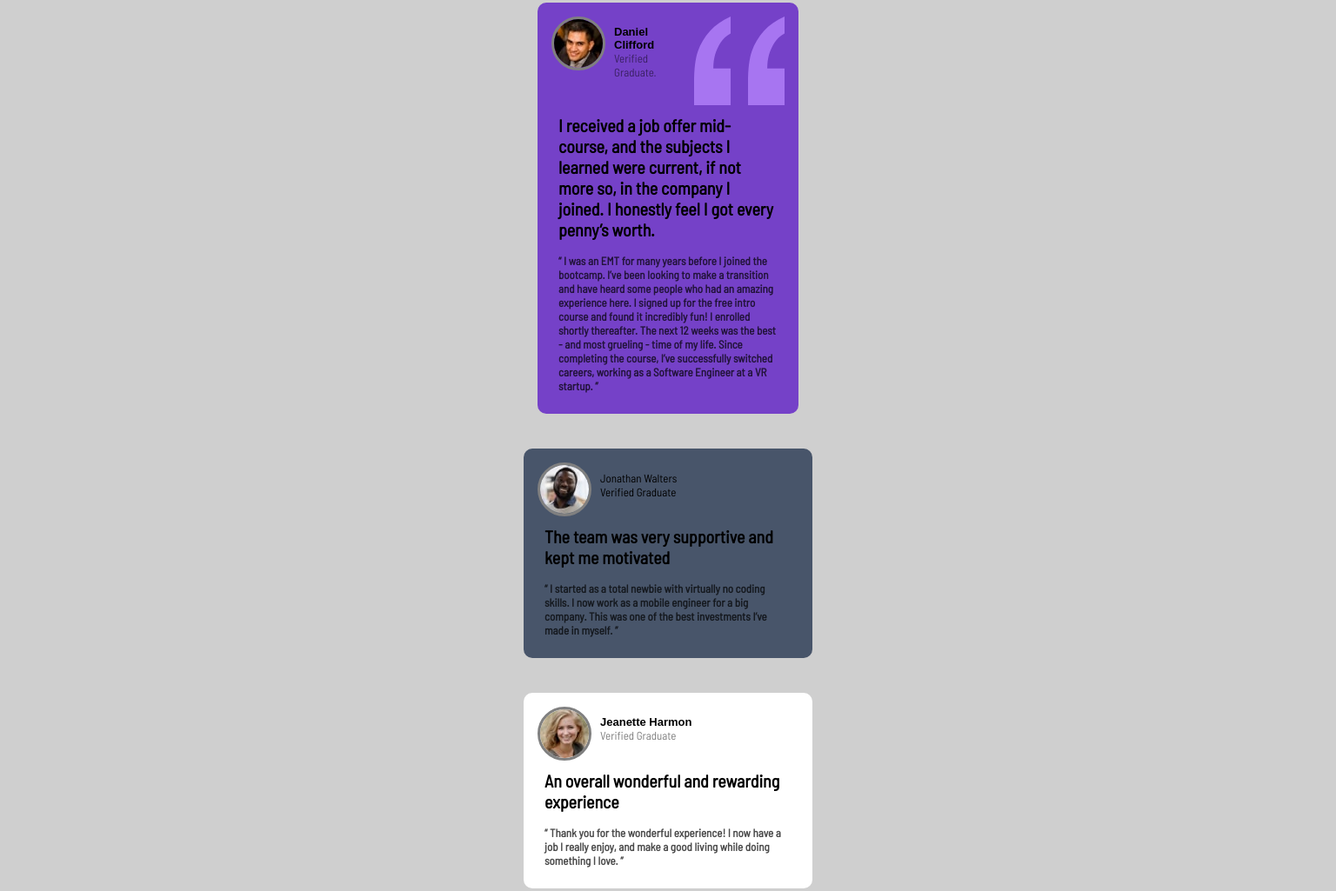
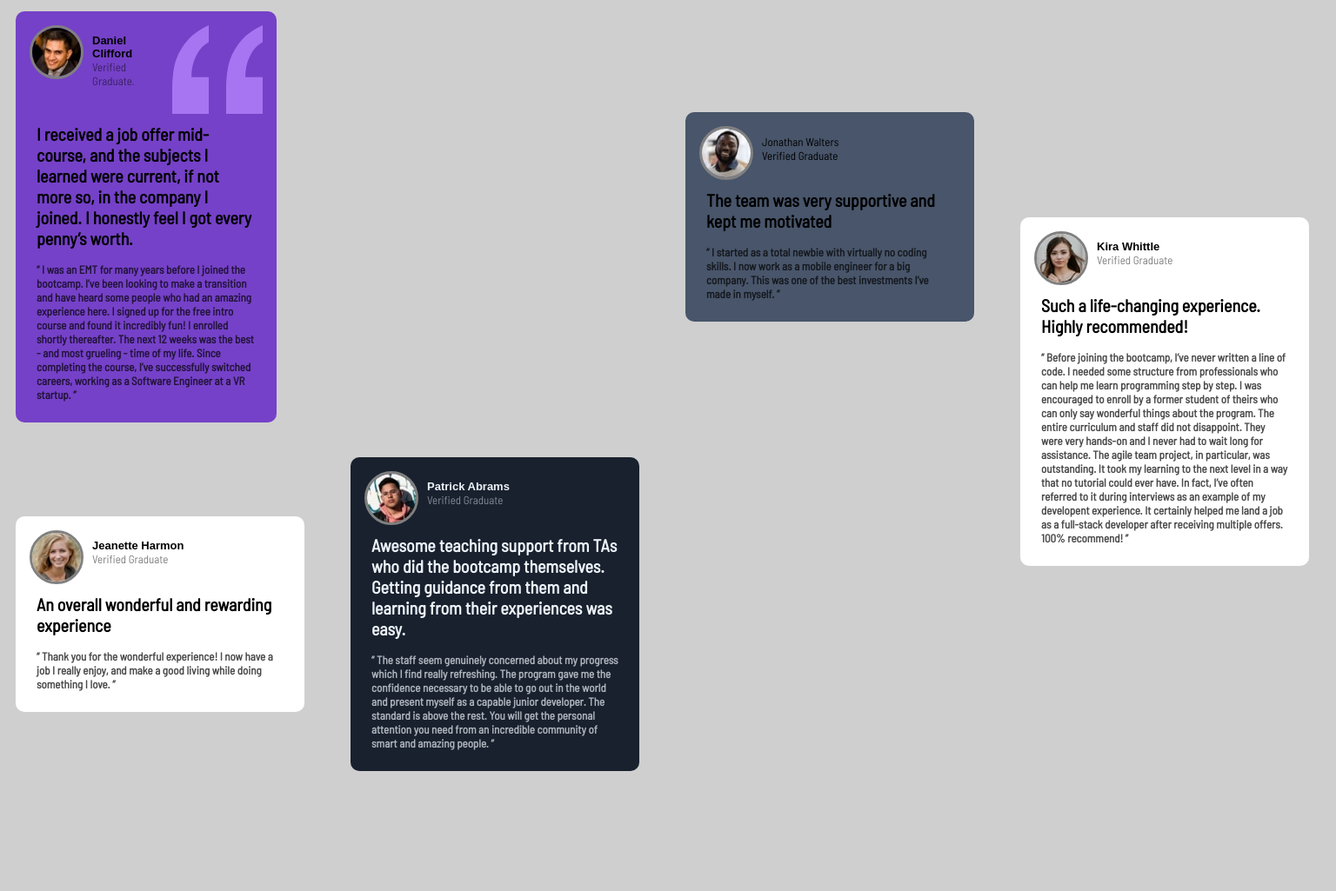
Before and after one commit to mcantillo/Frontend_Exercise, a plain HTML site: page index.html in a window 1536 px wide. Shown: the part 5-1030 px from the top of the page at 87% size. After the commit the page ends 910 px from the top, so only its background shows below. Drawn offline with Linux system fonts and the light colour scheme.

Commit message:
Archivos Frotend responsive

```diff
--- a/index.html
+++ b/index.html
@@ -150,11 +150,6 @@
     </div>
   </div>
 
-  <div class="attribution">
-    Challenge by <a href="https://www.frontendmentor.io?ref=challenge" target="_blank">Frontend Mentor</a>.
-    Coded by <a href="#">Maria Mercedes Cantillo</a>
-  </div>
-
 </body>
 
 </html>
--- a/style.css
+++ b/style.css
@@ -8,7 +8,7 @@ body {
 
 }
 
-@media screen and (min-width: 375px) {
+@media (min-width: 375px) {
     body {
         display: flex;
         flex-direction: column;
@@ -20,16 +20,65 @@ body {
 
 }
 
-@media screen and(mix-width: 1440px) {
+@media (min-width: 1440px) {
     body {
         display: grid;
+        padding: 10px;
         grid-template-columns: repeat(4, 1fr);
         grid: gap 10px;
-        grid-auto-rows: minmax(4px, auto);
         grid-template-areas:
             "area1 area1 area2 area3 "
             "area4 area5 area5 area3 ";
     }
+
+    .card__1 {
+        grid-area: area1;
+        border: 1px;
+        border-radius: 10px;
+        background-color: hsl(263, 55%, 52%);
+        padding: 1rem;
+        box-sizing: border-box;
+
+    }
+
+    .card__2 {
+       grid-area: area2;
+        border: 1px;
+        border-radius: 10px;
+        padding: 1rem;
+        background-color: hsl(217, 19%, 35%);
+        justify-content: center;
+    }
+
+    .card__3 {
+        grid-area: area4;
+        border: 1px;
+        border-radius: 10px;
+        padding: 1rem;
+        background-color: hsl(0, 0%, 100%);
+        justify-content: center;
+    }
+
+    .card__4 {
+        grid-area: area5;
+        border: 1px;
+        border-radius: 10px;
+        padding: 1rem;
+        background-color: hsl(219, 29%, 14%);
+        color: hsl(210, 46%, 95%);
+        justify-content: center;
+    }
+
+    .card__5 {
+        grid-area: area3;
+        border: 1px;
+        padding: 1rem;
+        border-radius: 10px;
+        background-color: hsl(0, 0%, 100%);
+        justify-content: center;
+    }
+
+
 }
 
 .card__1 {
@@ -125,12 +174,3 @@ body {
     padding: 0.5rem;
     font-weight: bold;
 }
-
-.attribution {
-    font-size: 11px;
-    text-align: center;
-}
-
-.attribution a {
-    color: hsl(228, 45%, 44%);
-}
```
